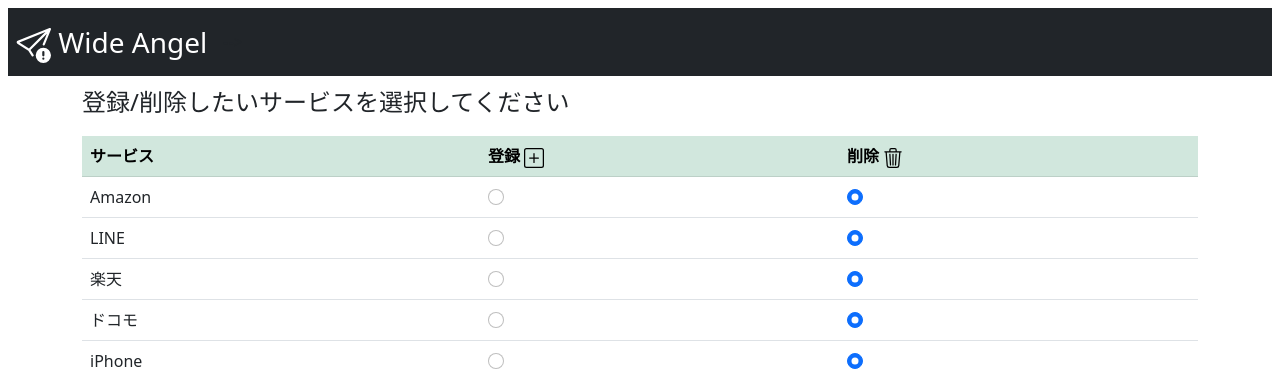
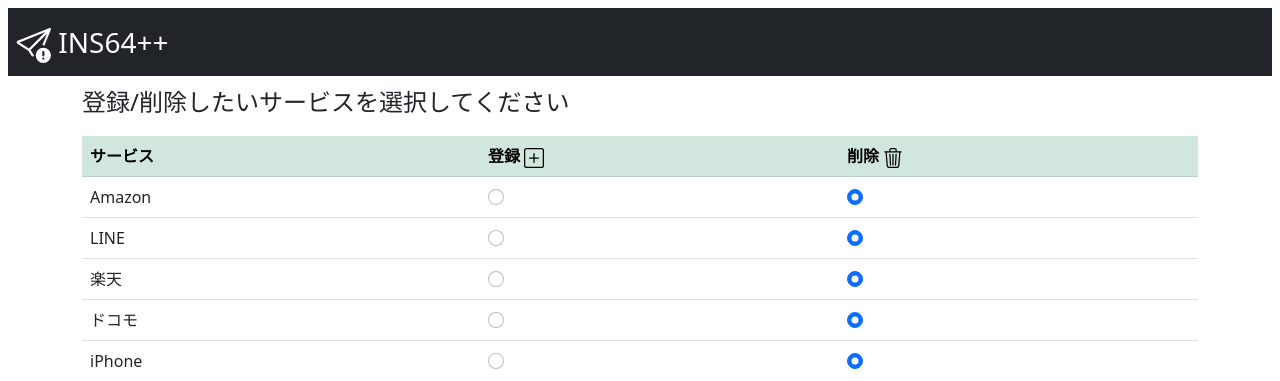
Before and after one commit to horiid/mwscup2023, a Flask app: page / in a window 1280 px wide. Shown: the top 381 px of the page. Run offline with Flask 3, Linux system fonts and the light colour scheme.

Commit message:
ヘッダとタブのタイトルをINS64++に変更

```diff
--- a/app/template/base.html
+++ b/app/template/base.html
@@ -9,7 +9,7 @@
     <link href="https://cdn.jsdelivr.net/npm/bootstrap@5.0.2/dist/css/bootstrap.min.css" rel="stylesheet" integrity="sha384-EVSTQN3/azprG1Anm3QDgpJLIm9Nao0Yz1ztcQTwFspd3yD65VohhpuuCOmLASjC" crossorigin="anonymous">
     <!-- favicon -->
     <link rel="shortcut icon" href="{{ url_for('static', filename='favicon.ico') }}">
-    <title>{% block title %}Wide Angel{% endblock %}</title>
+    <title>{% block title %}INS64++{% endblock %}</title>
 </head>
 
 <body>
@@ -19,7 +19,7 @@
                 <path d="M15.964.686a.5.5 0 0 0-.65-.65L.767 5.855a.75.75 0 0 0-.124 1.329l4.995 3.178 1.531 2.406a.5.5 0 0 0 .844-.536L6.637 10.07l7.494-7.494-1.895 4.738a.5.5 0 1 0 .928.372l2.8-7Zm-2.54 1.183L5.93 9.363 1.591 6.602l11.833-4.733Z"/>
                 <path d="M12.5 16a3.5 3.5 0 1 0 0-7 3.5 3.5 0 0 0 0 7Zm.5-5v1.5a.5.5 0 0 1-1 0V11a.5.5 0 0 1 1 0Zm0 3a.5.5 0 1 1-1 0 .5.5 0 0 1 1 0Z"/>
             </svg>
-            Wide Angel
+            INS64++
         </a>
         <button class="navbar-toggler" type="button" data-toggle="collapse" data-target="#navbarNav4" aria-controls="navbarNav4" aria-expanded="false" aria-label="Toggle navigation">
             <span class="navbar-toggler-icon"></span>
```
